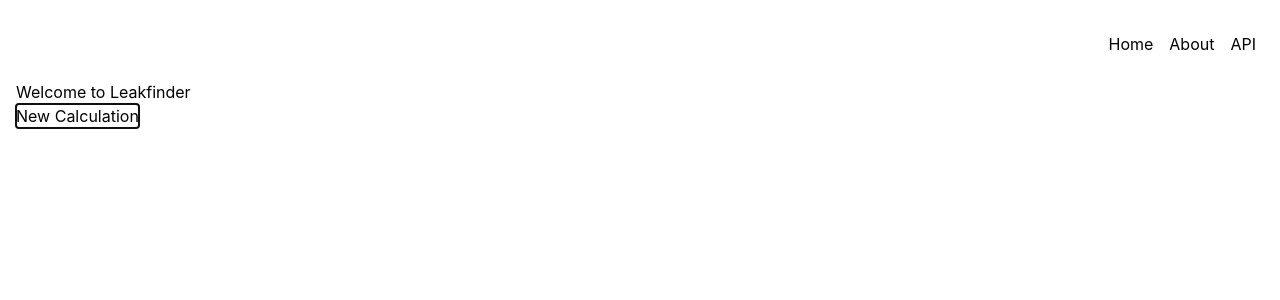
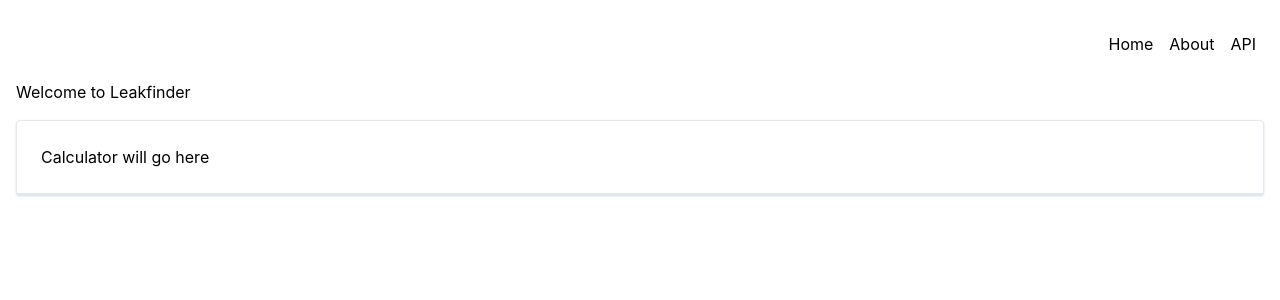
Before and after one commit to eyaltoledano/leakfinder, a React (Create React App) app in the folder client/: page / in a window 1280 px wide. Both pictures are taken after a click on the button "New Calculation". Shown: the top 300 px of the page. Built offline with nearby package versions, Linux system fonts and the light colour scheme.

Commit message:
Prepares the call to action to display the App on click.

```diff
--- a/client/src/App.js
+++ b/client/src/App.js
@@ -4,8 +4,15 @@
 function App() {
   return (
     <div className='container mx-auto mt-4'>
-      <Navigation />
-      <p>We're in. Here we go!</p>
+      <div class="flex flex-wrap -mx-4">
+            <div class="w-full mb-6 lg:mb-1 lg:w-full px-4 flex flex-col">
+              <div class="flex-grow flex flex-col bg-white border-t border-b sm:rounded sm:border shadow overflow-hidden">
+                <div class="border-b p-6">
+                Calculator will go here
+                </div>
+              </div>
+            </div>
+      </div>
     </div>
   );
 }
--- a/client/src/pages/homePage.js
+++ b/client/src/pages/homePage.js
@@ -1,12 +1,30 @@
 import React from 'react'
 import Navigation from '../components/navigation'
+import App from '../App'
 
 class HomePage extends React.Component {
+
+  state = {
+    showApp: false
+  }
+
+  handleClick = (event) => {
+    this.setState({
+      showApp: true
+    })
+  }
+
+  renderCta = () => {
+    // This will need some love with Tailwind. Namely a hero unit
+    return <button ref='cta' onClick={event => this.handleClick(event)}>New Calculation</button>
+  }
+
   render() {
+
     return (
       <div className="container mx-auto p-4 mt-4">
         <p>Welcome to Leakfinder</p>
-        <button>New Calculation</button>
+        {this.state.showApp ? <App /> : this.renderCta()}
       </div>
     )
   }
```
